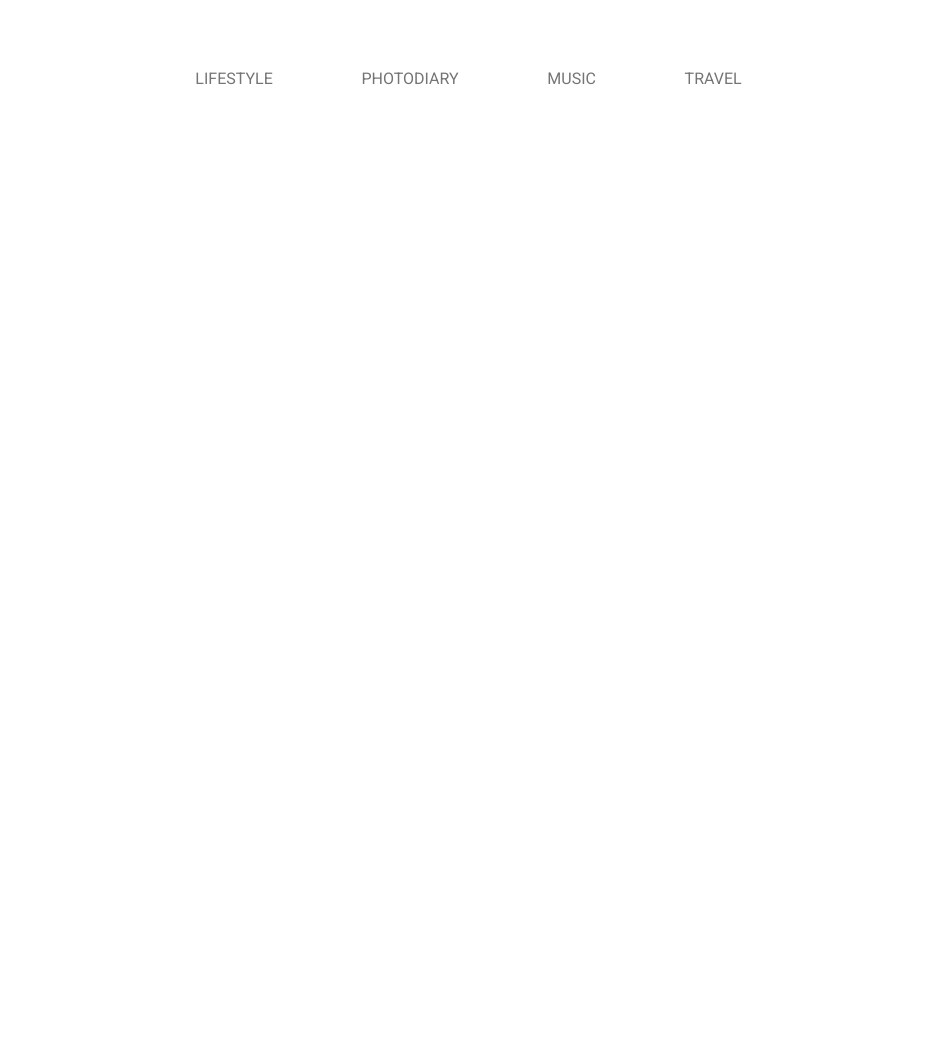
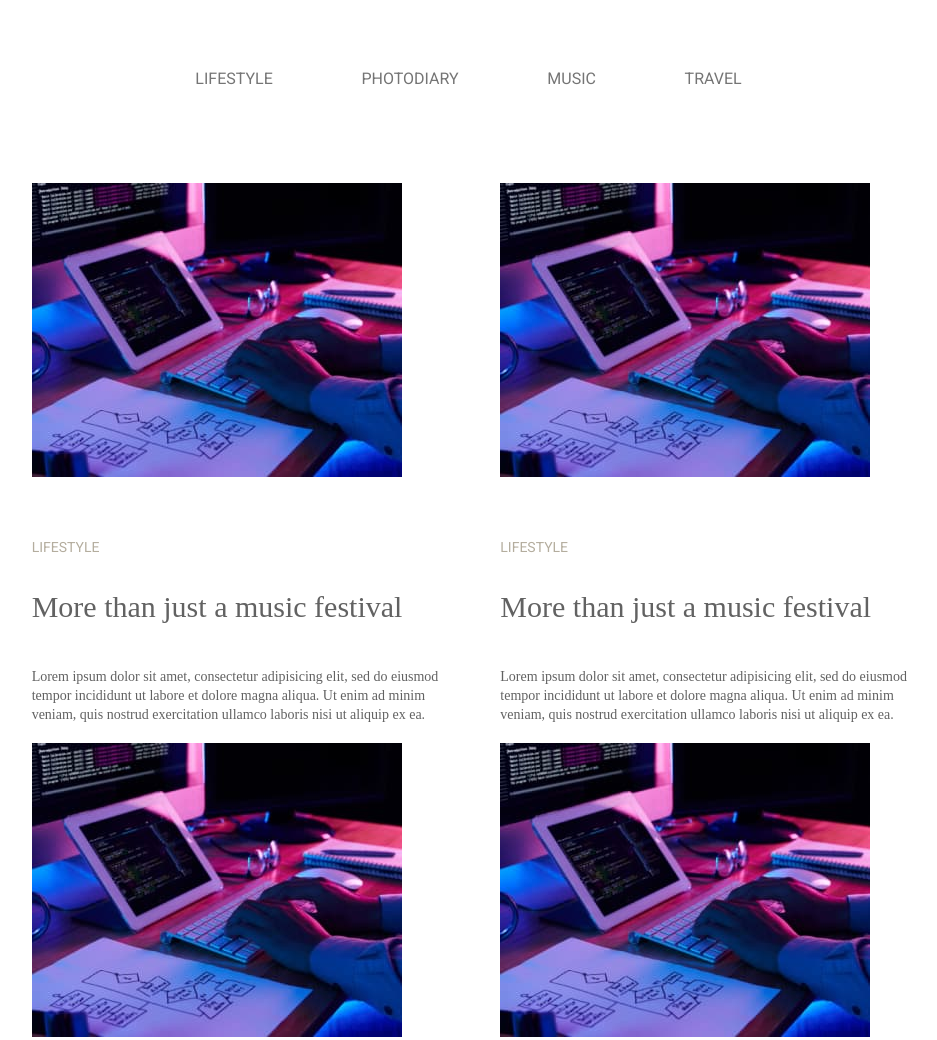
Before and after one commit to PolovkaOleksandr/lessons, a plain HTML site: page homework.html in a window 1280 px wide. Shown: the top 1040 px of the page, without its empty margins (164-1101 px from the left). Before the commit the page ends 800 px from the top, so only its background shows below. Drawn offline with nearby package versions, Linux system fonts and the light colour scheme.

Commit message:
homework

```diff
--- a/homework.html
+++ b/homework.html
@@ -1,5 +1,5 @@
 <!DOCTYPE html>
-<html lang="ua">
+<html lang="uk">
   <head>
     <meta charset="UTF-8" />
     <meta http-equiv="X-UA-Compatible" content="IE=edge" />
@@ -29,6 +29,90 @@
         </ul>
       </nav>
     </header>
-    <main></main>
+    <main>
+      <section class="galery">
+
+        <div>
+        <ul class="galery-list">
+          <li class="galery--item">
+            <div class="galery--container">
+              <img src="./assets/img/img1-opt.jpg" alt="Картинка" class="galery-img" />
+              <span class="underimg">LIFESTYLE</span>
+              <h2 class="heading">More than just a music festival</h2>
+              <p class="paragraph">
+                Lorem ipsum dolor sit amet, consectetur adipisicing elit, sed do eiusmod tempor
+                incididunt ut labore et dolore magna aliqua. Ut enim ad minim veniam, quis nostrud
+                exercitation ullamco laboris nisi ut aliquip ex ea.
+              </p>
+            </div>
+          </li>
+          <li class="galery--item">
+            <div class="galery--container">
+              <img src="./assets/img/img1-opt.jpg" alt="Картинка" class="galery-img" />
+              <span class="underimg">LIFESTYLE</span>
+              <h2 class="heading">More than just a music festival</h2>
+              <p class="paragraph">
+                Lorem ipsum dolor sit amet, consectetur adipisicing elit, sed do eiusmod tempor
+                incididunt ut labore et dolore magna aliqua. Ut enim ad minim veniam, quis nostrud
+                exercitation ullamco laboris nisi ut aliquip ex ea.
+              </p>
+            </div>
+          </li>
+          <li class="galery--item">
+            <div class="galery--container">
+              <img src="./assets/img/img1-opt.jpg" alt="Картинка" class="galery-img" />
+              <span class="underimg">LIFESTYLE</span>
+              <h2 class="heading">More than just a music festival</h2>
+              <p class="paragraph">
+                Lorem ipsum dolor sit amet, consectetur adipisicing elit, sed do eiusmod tempor
+                incididunt ut labore et dolore magna aliqua. Ut enim ad minim veniam, quis nostrud
+                exercitation ullamco laboris nisi ut aliquip ex ea.
+              </p>
+            </div>
+          </li>
+          <li class="galery--item">
+            <div class="galery--container">
+              <img src="./assets/img/img1-opt.jpg" alt="Картинка" class="galery-img" />
+              <span class="underimg">LIFESTYLE</span>
+              <h2 class="heading">More than just a music festival</h2>
+              <p class="paragraph">
+                Lorem ipsum dolor sit amet, consectetur adipisicing elit, sed do eiusmod tempor
+                incididunt ut labore et dolore magna aliqua. Ut enim ad minim veniam, quis nostrud
+                exercitation ullamco laboris nisi ut aliquip ex ea.
+              </p>
+            </div>
+          </li>
+          <li class="galery--item">
+            <div class="galery--container">
+              <img src="./assets/img/img1-opt.jpg" alt="Картинка" class="galery-img" />
+              <span class="underimg">LIFESTYLE</span>
+              <h2 class="heading">More than just a music festival</h2>
+              <p class="paragraph">
+                Lorem ipsum dolor sit amet, consectetur adipisicing elit, sed do eiusmod tempor
+                incididunt ut labore et dolore magna aliqua. Ut enim ad minim veniam, quis nostrud
+                exercitation ullamco laboris nisi ut aliquip ex ea.
+              </p>
+            </div>
+          </li>
+          <li class="galery--item">
+            <div class="galery--container">
+              <img src="./assets/img/img1-opt.jpg" alt="Картинка" class="galery-img" />
+              <span class="underimg">LIFESTYLE</span>
+              <h2 class="heading">More than just a music festival</h2>
+              <p class="paragraph">
+                Lorem ipsum dolor sit amet, consectetur adipisicing elit, sed do eiusmod tempor
+                incididunt ut labore et dolore magna aliqua. Ut enim ad minim veniam, quis nostrud
+                exercitation ullamco laboris nisi ut aliquip ex ea.
+              </p>
+            </div>
+          </li>
+        </ul>
+
+        <button class="galery--button">
+          <span class="galery--button__text"> Load more</span>
+        </button>
+
+      </section>
+    </main>
   </body>
 </html>
--- a/style.css
+++ b/style.css
@@ -333,9 +333,101 @@ button[type='submit'] {
   margin-left: 315px;
   margin-right: 330px;
   margin-top: 70px;
+  margin-bottom: 95px;
 }
 
 .nav--list {
   display: flex;
   justify-content: space-around;
 }
+
+.galery {
+  margin-left: 147px;
+  margin-right: 147px;
+}
+
+.galery-list {
+  display: flex;
+  flex-wrap: wrap;
+  justify-content: space-evenly;
+}
+
+.galery--item {
+}
+
+.galery--container {
+  width: 420px;
+}
+
+.galery-img {
+  margin-bottom: 62px;
+}
+
+.underimg {
+  display: block;
+
+  margin-bottom: 32px;
+
+  width: 64px;
+  height: 16px;
+
+  font-style: normal;
+  font-weight: 300;
+  font-size: 14px;
+  line-height: 16px;
+
+  color: #b4ad9e;
+}
+
+.heading {
+  margin-bottom: 40px;
+
+  width: 408px;
+  height: 40px;
+
+  font-family: 'Playfair Display';
+  font-style: normal;
+  font-weight: 400;
+  font-size: 30px;
+  line-height: 40px;
+
+  color: #626262;
+}
+
+.paragraph {
+  width: 420px;
+  height: 76px;
+
+  font-family: 'Playfair Display';
+  font-style: normal;
+  font-weight: 400;
+  font-size: 14px;
+  line-height: 19px;
+
+  color: #626262;
+}
+
+.galery--button {
+  display: block;
+
+  margin: 0 auto;
+
+  width: 165px;
+  height: 60px;
+
+  border: 1px solid #626262;
+  text-align: center;
+}
+
+.galery--button__text {
+  width: 68px;
+  height: 19px;
+
+  font-family: 'Playfair Display';
+  font-style: normal;
+  font-weight: 400;
+  font-size: 14px;
+  line-height: 19px;
+
+  color: #626262;
+}
```
